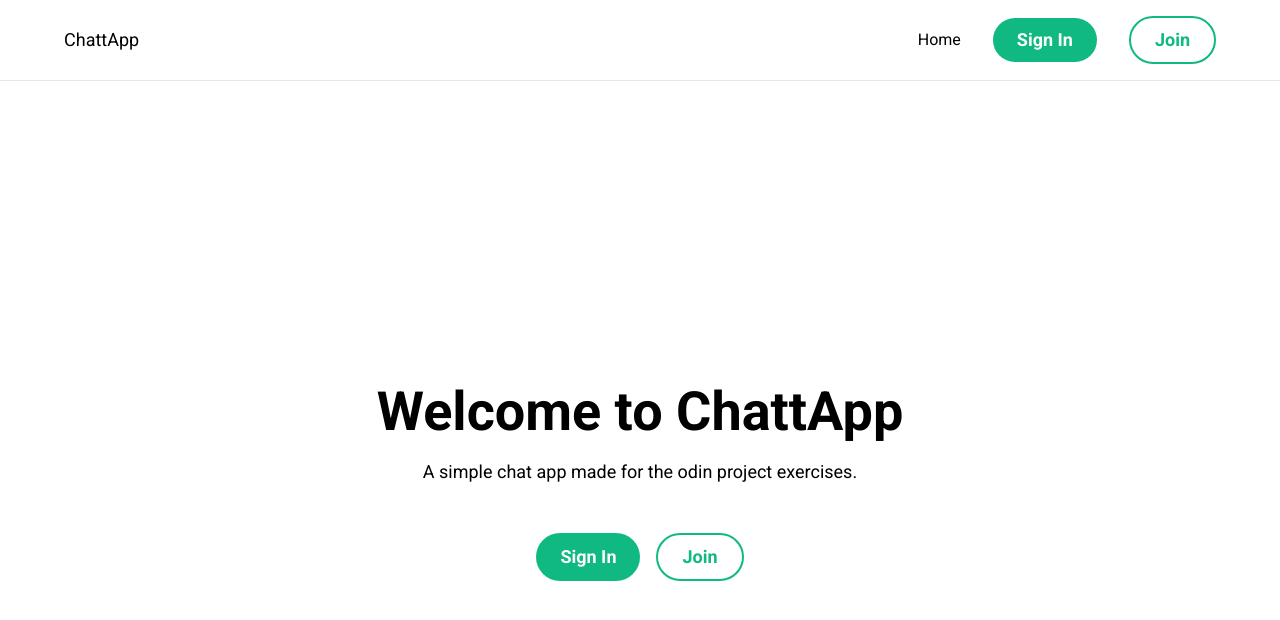
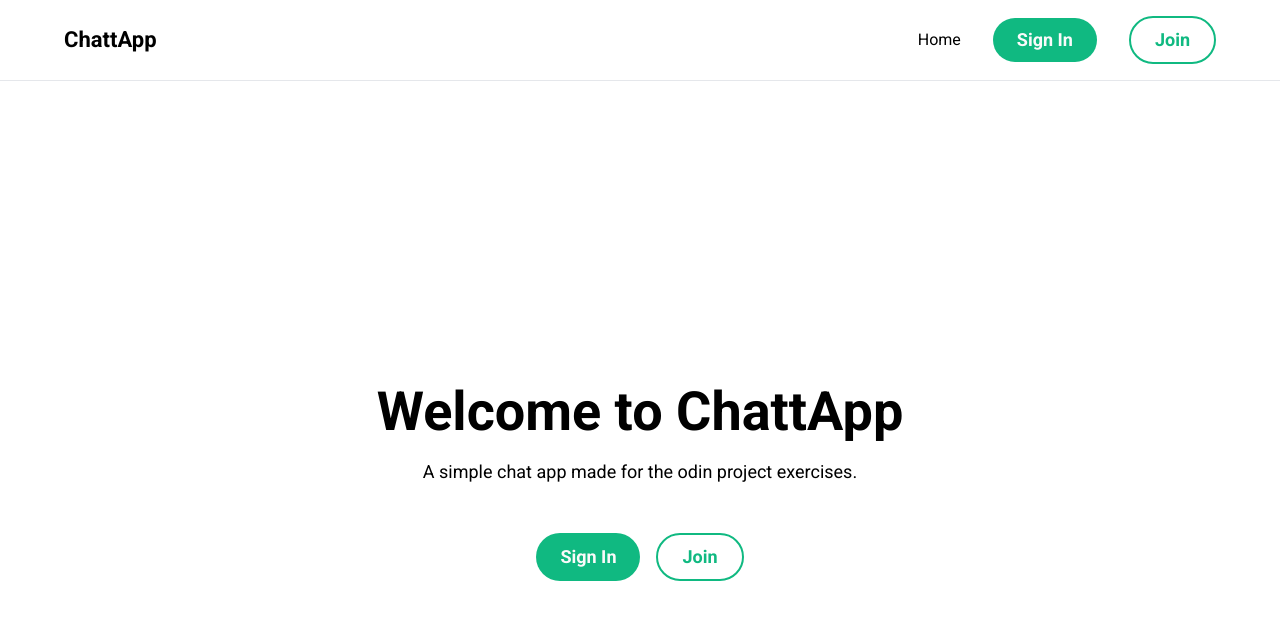
Before and after one commit to vulpes-walter1313/top-message-app-frontend, a React (Vite) app: page / in a window 1280 px wide. Shown: the top 620 px of the page. Built offline with nearby package versions, Linux system fonts and the light colour scheme; no server answers.

Commit message:
fixed styles and hide menu on link click

```diff
--- a/src/components/Navbar.tsx
+++ b/src/components/Navbar.tsx
@@ -28,7 +28,7 @@ function Navbar() {
 
   return (
     <nav className="flex items-center justify-between px-5 py-4 lg:px-16">
-      <p>ChattApp</p>
+      <p className="text-deskh6 font-semibold">ChattApp</p>
       <div className="lg:hidden">
         {mobileMenuVisible ? (
           <IoIosClose
@@ -47,6 +47,7 @@ function Navbar() {
           "absolute left-0 top-[64px] flex h-[calc(100vh-64px)] w-screen -translate-x-full flex-col items-center justify-center gap-8 bg-zinc-50 transition-transform duration-300 ease-out lg:static lg:h-auto lg:w-auto lg:translate-x-0 lg:flex-row lg:bg-transparent",
           mobileMenuVisible && "translate-x-0",
         )}
+        onClick={() => setMobileMenuVisible((bool) => !bool)}
       >
         {userQuery.data && userQuery.isSuccess ? (
           <>
```
